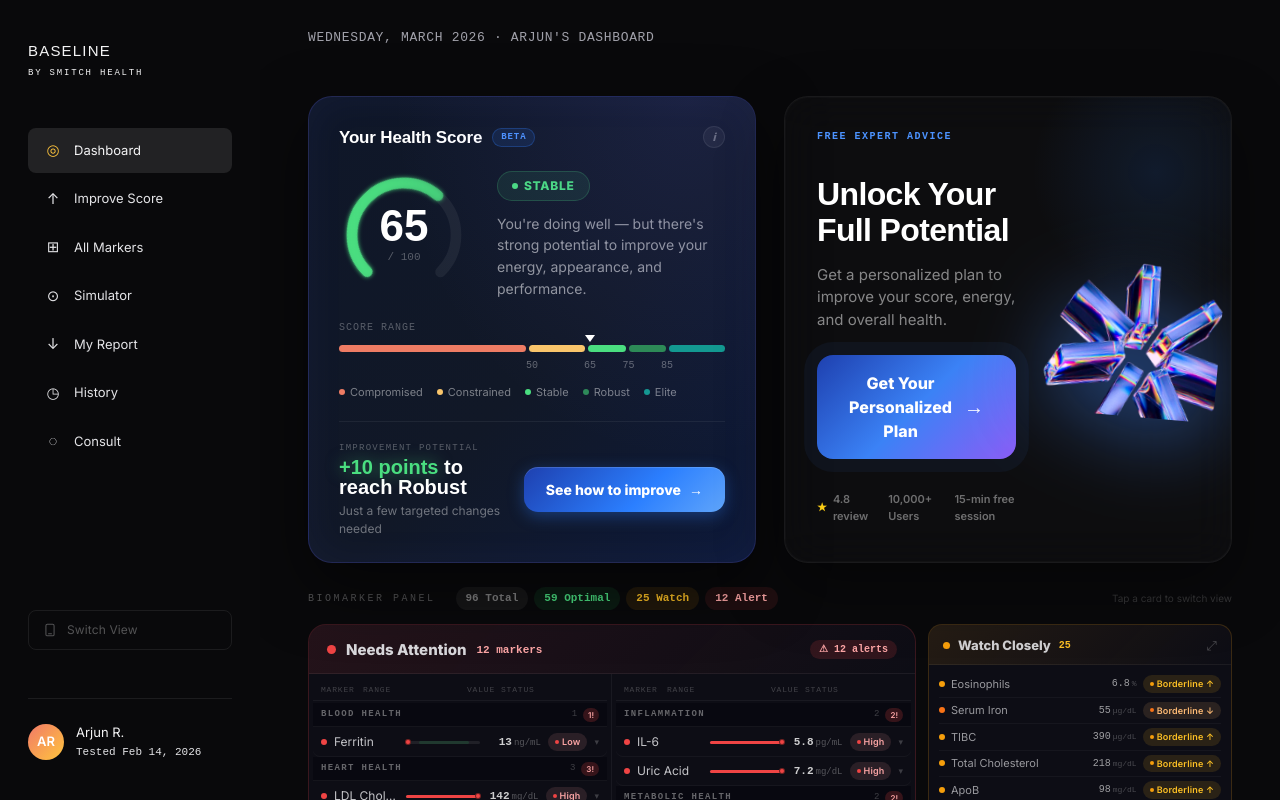
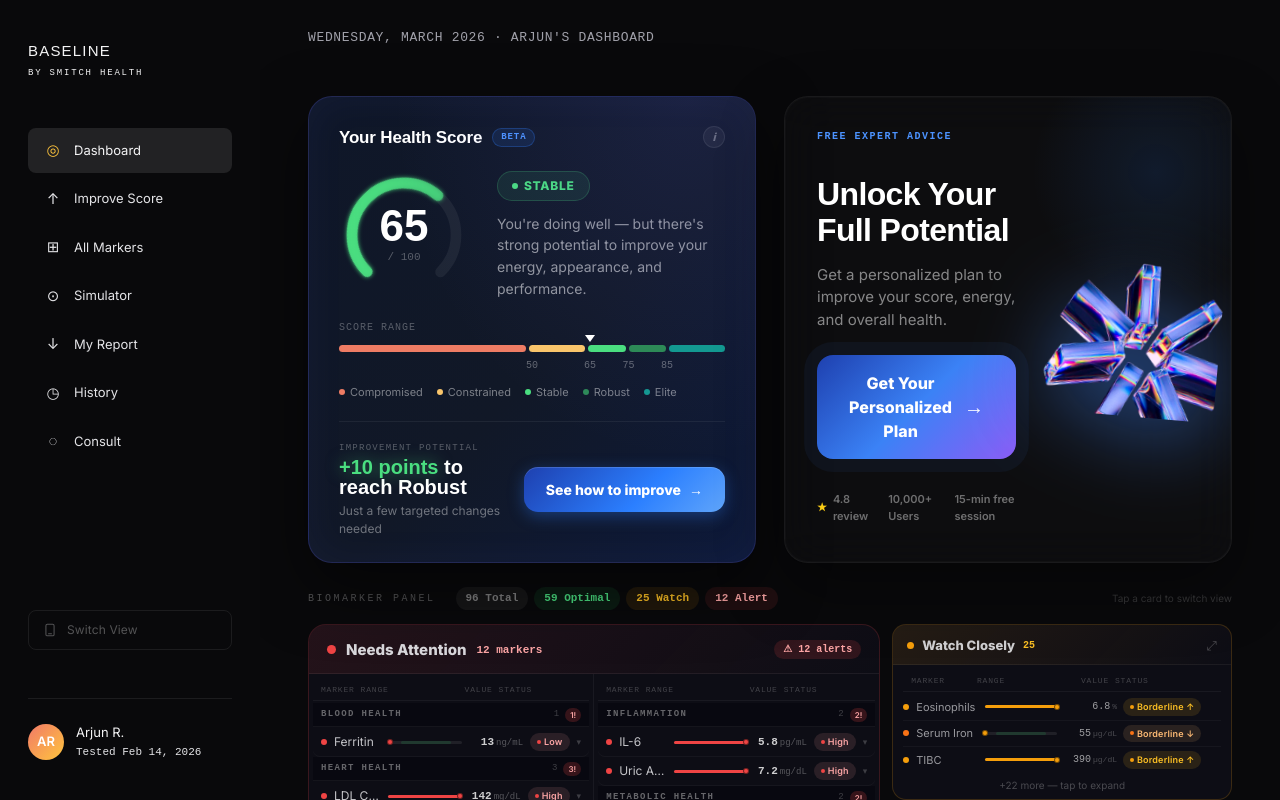
Before and after one commit to ranjithdh/baseline-hackathon, a React (Vite) app: page / in a window 1280 px wide. Both pictures are taken after a click on the button "Desktop View". Built offline with nearby package versions, Linux system fonts and the light colour scheme.

Commit message:
Update DesktopBiomarkerRow.jsx

```diff
--- a/src/components/desktop/DesktopBiomarkerRow.jsx
+++ b/src/components/desktop/DesktopBiomarkerRow.jsx
@@ -174,11 +174,11 @@ const ColHeaders = () => (
 // ─────────────────────────────────────────────────────────────────────────────
 // Collapsed preview card (right column)
 // ─────────────────────────────────────────────────────────────────────────────
-const CollapsedCard = ({ sectionKey, onExpand }) => {
+const CollapsedCard = ({ sectionKey, onExpand, previewCount = 4 }) => {
   const meta = SECTION_META[sectionKey];
   const markers = useMemo(() => getBySection(sectionKey), [sectionKey]);
   const alertCount = markers.filter(m => ['high', 'low'].includes(m.status)).length;
-  const preview = markers.slice(0, 5); // 5 items for visual height balance
+  const preview = markers.slice(0, previewCount);
 
   return (
     <div
@@ -209,21 +209,28 @@ const CollapsedCard = ({ sectionKey, onExpand }) => {
         </div>
       </div>
 
-      {/* 5-item preview */}
+      {/* 4/6-item preview */}
       <div style={{ padding: '6px 10px 4px' }}>
+        <ColHeaders />
         {preview.map((m, idx) => (
           <div key={m.id} style={{ display: 'flex', alignItems: 'center', gap: '6px', padding: '4px 0', borderBottom: idx < preview.length - 1 ? '1px solid rgba(255,255,255,0.04)' : 'none' }}>
-            <StatusDot status={m.status} />
-            <span style={{ flex: 1, fontSize: '11px', color: 'rgba(228,228,231,0.65)', fontFamily: 'var(--font-main)', overflow: 'hidden', textOverflow: 'ellipsis', whiteSpace: 'nowrap' }}>{m.name}</span>
-            <span style={{ fontSize: '10px', color: 'rgba(255,255,255,0.6)', fontFamily: 'var(--font-mono)', whiteSpace: 'nowrap', flexShrink: 0 }}>
+            <div style={{ flex: 1, display: 'flex', alignItems: 'center', gap: '7px', minWidth: 0 }}>
+              <StatusDot status={m.status} />
+              <span style={{ fontSize: '11px', color: 'rgba(228,228,231,0.65)', fontFamily: 'var(--font-main)', overflow: 'hidden', textOverflow: 'ellipsis', whiteSpace: 'nowrap' }}>{m.name}</span>
+            </div>
+            <RangeBar value={m.value} range={m.range} status={m.status} />
+            <span style={{ fontSize: '10px', color: 'rgba(255,255,255,0.6)', fontFamily: 'var(--font-mono)', whiteSpace: 'nowrap', flexShrink: 0, minWidth: '54px', textAlign: 'right' }}>
               {m.value}<span style={{ fontSize: '8px', color: 'rgba(255,255,255,0.25)', marginLeft: '2px' }}>{m.unit}</span>
             </span>
-            <StatusBadge status={m.status} />
+            <div style={{ width: '80px', display: 'flex', justifyContent: 'flex-start', flexShrink: 0 }}>
+              <StatusBadge status={m.status} />
+            </div>
+            <span style={{ width: '12px' }} />
           </div>
         ))}
-        {markers.length > 5 && (
+        {markers.length > previewCount && (
           <div style={{ padding: '5px 0 2px', fontSize: '10px', color: 'rgba(255,255,255,0.25)', fontFamily: 'var(--font-main)', textAlign: 'center' }}>
-            +{markers.length - 5} more — tap to expand
+            +{markers.length - previewCount} more — tap to expand
           </div>
         )}
       </div>
@@ -248,6 +255,7 @@ const DesktopBiomarkerRow = () => {
   const rightMarkers = activeMarkers.slice(mid);
 
   const collapsedSections = ['negative', 'watch', 'positive'].filter(s => s !== activeSection);
+  const previewCount = activeMarkers.length > 24 ? 6 : 3;
 
   // Summary counts
   const totalCount = BIOMARKERS.length;
@@ -357,7 +365,7 @@ const DesktopBiomarkerRow = () => {
           style={{ display: 'flex', flexDirection: 'column', gap: '10px' }}
         >
           {collapsedSections.map(sec => (
-            <CollapsedCard key={sec} sectionKey={sec} onExpand={handleExpand} />
+            <CollapsedCard key={sec} sectionKey={sec} onExpand={handleExpand} previewCount={previewCount} />
           ))}
         </motion.div>
 
```
